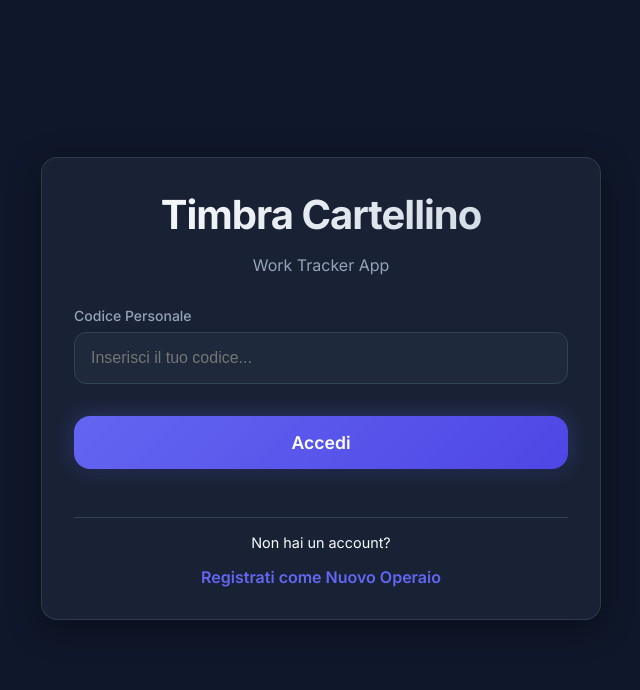
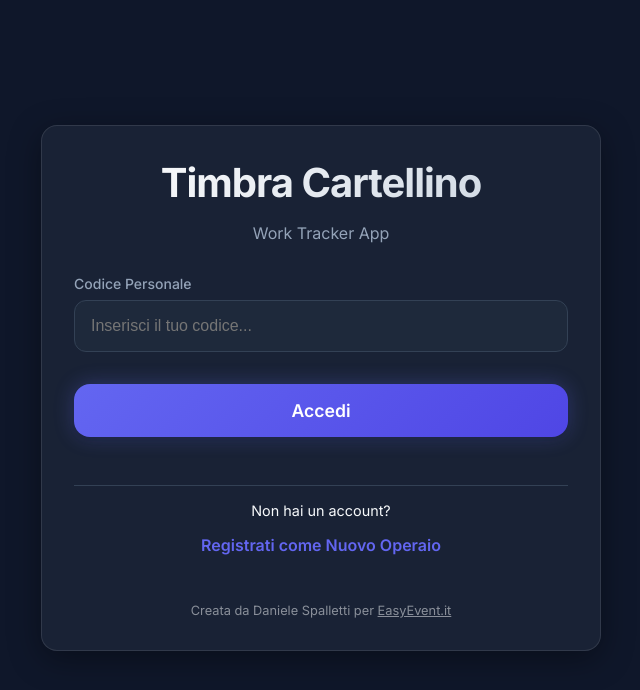
Before and after one commit to CosmoNetinfo/easy-employee-management, a Next.js app: page / in a window 1280 px wide. Shown: the top 690 px of the page, without its empty margins (319-959 px from the left). Built offline with nearby package versions, Linux system fonts and the light colour scheme.

Commit message:
Add credits to Daniele Spalletti / EasyEvent.it in README and Footers

```diff
--- a/src/app/admin/page.tsx
+++ b/src/app/admin/page.tsx
@@ -381,6 +381,11 @@ export default function Admin() {
                         </div>
                     </div>
                 )}
+                )}
+
+                <div style={{ marginTop: '3rem', textAlign: 'center', fontSize: '0.8rem', opacity: 0.5, color: 'var(--text-muted)' }}>
+                    Creata da Daniele Spalletti per <a href="https://easyevent.it/" target="_blank" style={{ color: 'inherit', textDecoration: 'underline' }}>EasyEvent.it</a>
+                </div>
             </div>
         </main>
     );
--- a/src/app/dashboard/page.tsx
+++ b/src/app/dashboard/page.tsx
@@ -128,6 +128,10 @@ export default function Dashboard() {
                     </div>
                 )}
             </div>
+            {/* Footer */}
+            <div style={{ marginTop: '3rem', textAlign: 'center', fontSize: '0.8rem', opacity: 0.5, color: 'var(--text-muted)' }}>
+                Creata da Daniele Spalletti per <a href="https://easyevent.it/" target="_blank" style={{ color: 'inherit', textDecoration: 'underline' }}>EasyEvent.it</a>
+            </div>
         </main>
     );
 }
--- a/src/app/page.tsx
+++ b/src/app/page.tsx
@@ -83,6 +83,9 @@ export default function Home() {
             Registrati come Nuovo Operaio
           </Link>
         </div>
+        <div style={{ marginTop: '3rem', fontSize: '0.8rem', opacity: 0.5 }}>
+          Creata da Daniele Spalletti per <a href="https://easyevent.it/" target="_blank" style={{ color: 'inherit', textDecoration: 'underline' }}>EasyEvent.it</a>
+        </div>
       </div>
     </main>
   );
```
Also changed, not shown: 1 other file (tests, documents, lock files or other folders).
